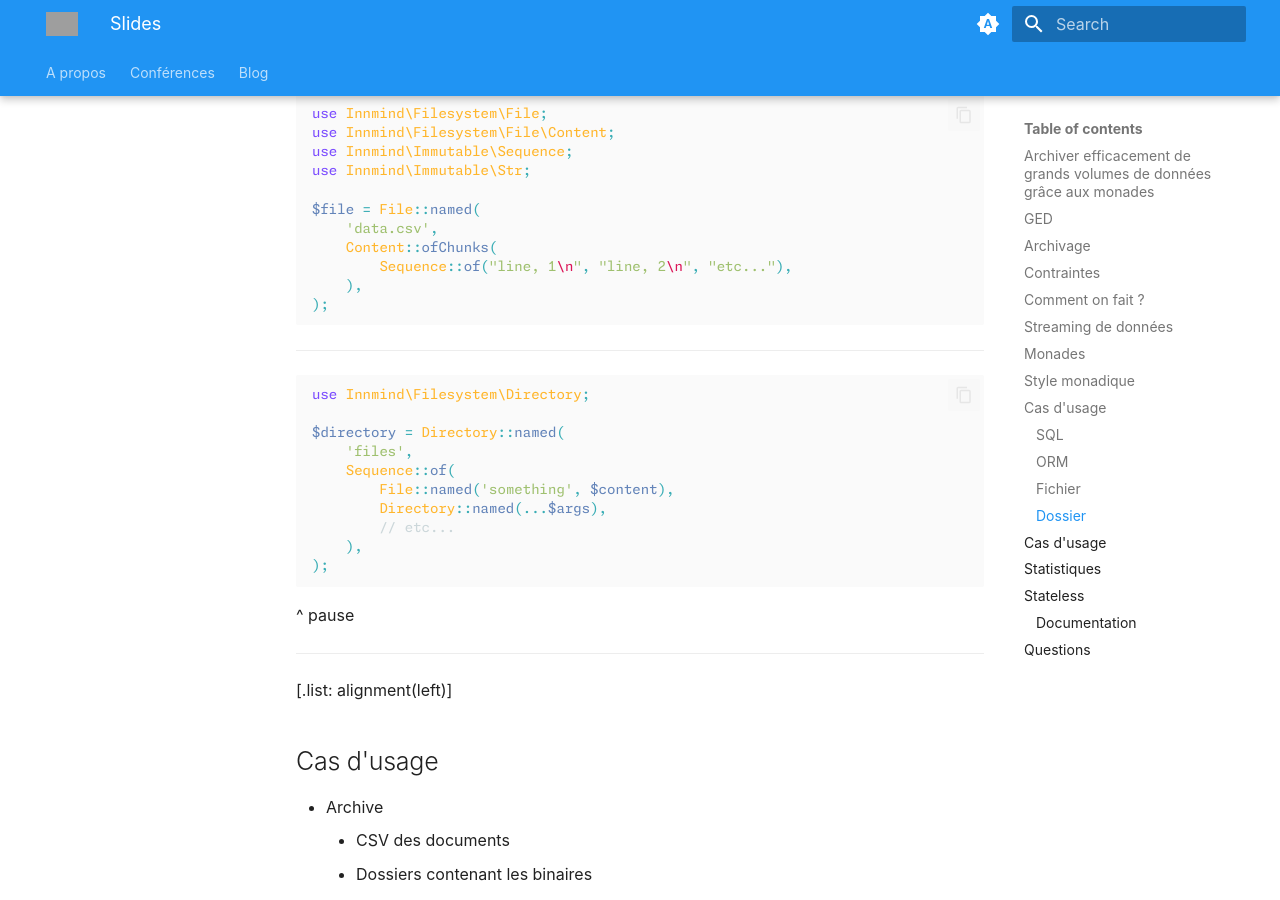
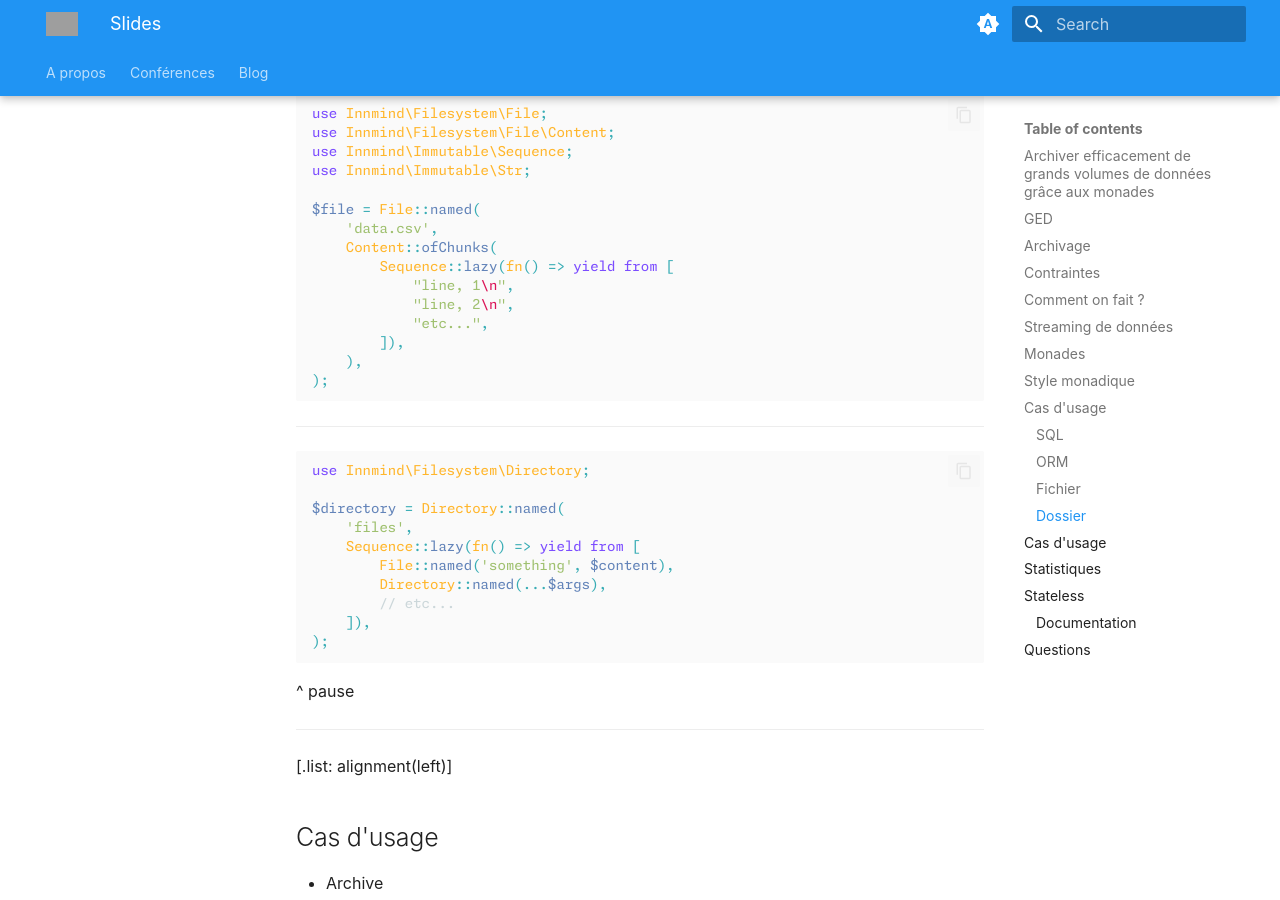
Before and after one commit to Baptouuuu/baptouuuu.github.io, an MkDocs documentation site: the page built from docs/conferences/retex archivage/slides.md, in a window 1280 px wide and 900 px high, scrolled down 6120 px. Built offline with MkDocs 1.6.1 and Material for MkDocs 9.7.7, drawn with Linux system fonts in a browser that asks for light colours; grey boxes are pictures that could not be loaded.

Commit message:
always use lazy sequences

````diff
--- a/docs/conferences/retex archivage/slides.md
+++ b/docs/conferences/retex archivage/slides.md
@@ -297,7 +297,11 @@ use Innmind\Immutable\Str;
 $file = File::named(
     'data.csv',
     Content::ofChunks(
-        Sequence::of("line, 1\n", "line, 2\n", "etc..."),
+        Sequence::lazy(fn() => yield from [
+            "line, 1\n",
+            "line, 2\n",
+            "etc...",
+        ]),
     ),
 );
 ```
@@ -309,11 +313,11 @@ use Innmind\Filesystem\Directory;
 
 $directory = Directory::named(
     'files',
-    Sequence::of(
+    Sequence::lazy(fn() => yield from [
         File::named('something', $content),
         Directory::named(...$args),
         // etc...
-    ),
+    ]),
 );
 ```
 
````
